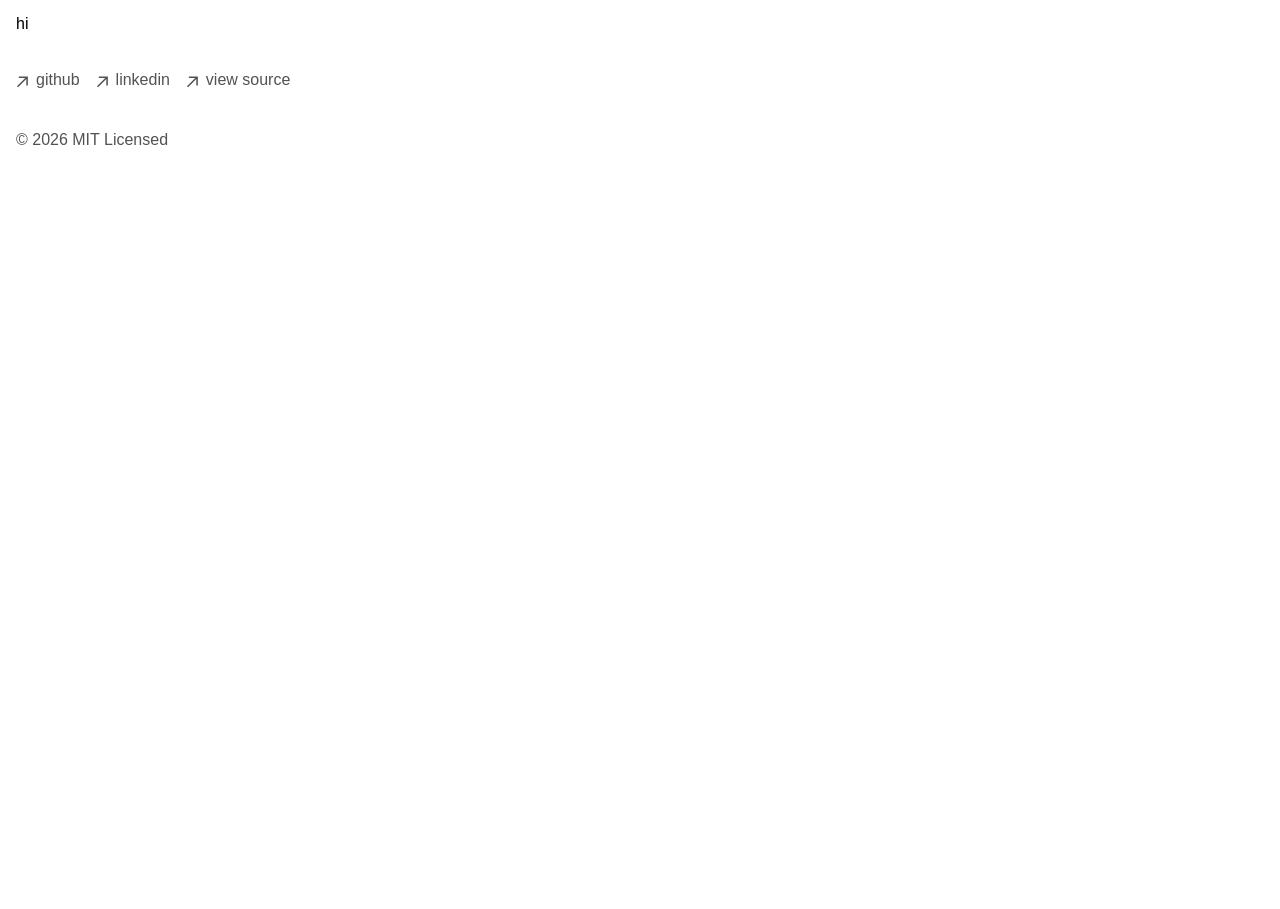
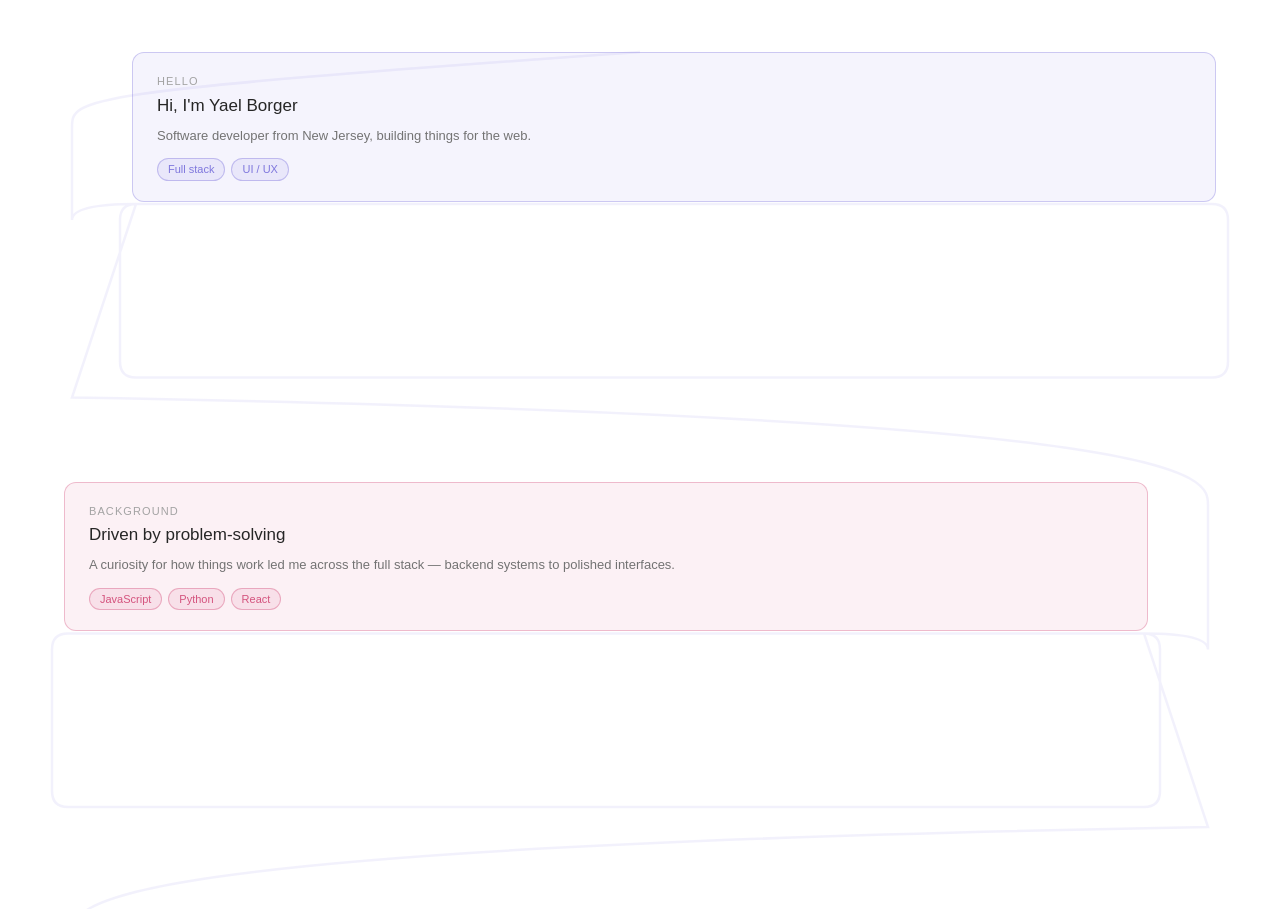
Before and after one commit to yborger/Personal-Website, a Next.js app: page / in a window 1280 px wide. Shown: the part 100-1009 px from the top of the page. Before the commit the page ends 800 px from the top, so only its background shows below. Built offline with nearby package versions, Linux system fonts and the light colour scheme.

Commit message:
Working but not as desired yet

```diff
--- a/app/components/storyboard.tsx
+++ b/app/components/storyboard.tsx
@@ -11,107 +11,15 @@ type CardData = {
 }
 
 export default function StoryBoard({ cards }: { cards: CardData[] }) {
-  const svgRef    = useRef<SVGSVGElement>(null)
-  const drawnRef  = useRef<SVGPathElement>(null)
-  const trackRef  = useRef<SVGPathElement>(null)
-  const walkerRef = useRef<SVGCircleElement>(null)
-  const outerRef  = useRef<SVGCircleElement>(null)
-  const hintRef   = useRef<HTMLDivElement>(null)
-  const cardRefs  = useRef<(HTMLDivElement | null)[]>([])
-  const ghostRef  = useRef<SVGPathElement | null>(null)
+  const svgRef      = useRef<SVGSVGElement>(null)
+  const drawnRef    = useRef<SVGPathElement>(null)
+  const trackRef    = useRef<SVGPathElement>(null)
+  const walkerRef   = useRef<SVGCircleElement>(null)
+  const outerRef    = useRef<SVGCircleElement>(null)
+  const hintRef     = useRef<HTMLDivElement>(null)
+  const cardRefs    = useRef<(HTMLDivElement | null)[]>([])
+  const ghostRef    = useRef<SVGPathElement | null>(null)
   const totalLenRef = useRef<number>(0)
-
-  function buildPath() {
-    const svg = svgRef.current
-    if (!svg) return ''
-
-    // the SVG bounding rect -- actual pixel dimensions
-    const svgRect = svg.getBoundingClientRect()
-
-    // margin from the far edge of each card to where the line swings out to
-    const swing = 32
-
-    const points: string[] = []
-    points.push(`M ${svgRect.width / 2} 0`)
-
-    cardRefs.current.forEach((card, i) => {
-      if (!card) return
-
-      const cardRect = card.getBoundingClientRect()
-
-      // convert card's viewport position into SVG-relative coordinates
-      const top    = cardRect.top    - svgRect.top
-      const bottom = cardRect.bottom - svgRect.top
-      const left   = cardRect.left   - svgRect.left
-      const right  = cardRect.right  - svgRect.left
-      const midY   = (top + bottom) / 2
-
-      const isRight = i % 2 === 0
-
-      // the far edge the line swings out to — opposite side from the card
-      const swingX = isRight
-        ? left - swing        // card is on the right, line swings left
-        : right + swing       // card is on the left, line swings right
-
-      const prevBottom = i === 0
-        ? 0
-        : (() => {
-            const prev = cardRefs.current[i - 1]
-            if (!prev) return top
-            const r = prev.getBoundingClientRect()
-            return r.bottom - svgRect.top
-          })()
-
-      const travelMid = prevBottom + (top - prevBottom) * 0.5
-
-      // curve from previous position, swing out to opposite side, approach card
-      points.push(`C ${swingX} ${prevBottom + 40}, ${swingX} ${travelMid - 30}, ${swingX} ${travelMid}`)
-      points.push(`C ${swingX} ${travelMid + 30}, ${swingX} ${top - 20}, ${swingX} ${top}`)
-
-      // run down the far edge of the card
-      points.push(`C ${swingX} ${top + 30}, ${swingX} ${midY - 20}, ${swingX} ${midY}`)
-      points.push(`C ${swingX} ${midY + 20}, ${swingX} ${bottom - 20}, ${swingX} ${bottom}`)
-    })
-
-    const lastCard = cardRefs.current[cardRefs.current.length - 1]
-    const lastBottom = lastCard
-      ? lastCard.getBoundingClientRect().bottom - svgRect.top
-      : svgRect.height
-
-    points.push(`C ${svgRect.width / 2} ${lastBottom + 60}, ${svgRect.width / 2} ${lastBottom + 120}, ${svgRect.width / 2} ${svgRect.height}`)
-
-    return points.join(' ')
-  }
-
-  function applyPath() {
-    const svg    = svgRef.current
-    const drawn  = drawnRef.current
-    const track  = trackRef.current
-    if (!svg || !drawn || !track) return
-
-    const PATH = buildPath()
-    if (!PATH) return
-
-    track.setAttribute('d', PATH)
-    drawn.setAttribute('d', PATH)
-
-    // remove old ghost if one exists
-    if (ghostRef.current) {
-      svg.removeChild(ghostRef.current)
-    }
-
-    const ghost = document.createElementNS('http://www.w3.org/2000/svg', 'path')
-    ghost.setAttribute('d', PATH)
-    ghost.setAttribute('fill', 'none')
-    ghost.style.visibility = 'hidden'
-    svg.appendChild(ghost)
-    ghostRef.current = ghost
-
-    const totalLen = ghost.getTotalLength()
-    totalLenRef.current = totalLen
-    drawn.style.strokeDasharray  = String(totalLen)
-    drawn.style.strokeDashoffset = String(totalLen)
-  }
 
   useEffect(() => {
     const svg    = svgRef.current
@@ -122,10 +30,114 @@ export default function StoryBoard({ cards }: { cards: CardData[] }) {
     const hint   = hintRef.current
     if (!svg || !drawn || !track || !walker || !outer || !hint) return
 
-    // build path once on mount after cards have rendered
-    applyPath()
+    function buildPath(svg: SVGSVGElement): string {
+      const svgRect  = svg.getBoundingClientRect()
+      const scrollY  = window.scrollY        // current scroll offset
+      const swing    = 48
+      const outset   = 12
+      const r        = 16
+      const points: string[] = []
 
-    function lerpColor(a: string, b: string, t: number) {
+      // total document height so the path ends at the bottom of the page
+      const docHeight = document.body.scrollHeight
+
+      points.push(`M ${svgRect.width / 2} 0`)
+
+      cardRefs.current.forEach((card, i) => {
+        if (!card) return
+
+        const cardRect = card.getBoundingClientRect()
+
+        // add scrollY to convert viewport-relative to document-relative
+        const top    = (cardRect.top    + scrollY) - outset
+        const bottom = (cardRect.bottom + scrollY) + outset
+        const left   = (cardRect.left   - svgRect.left) - outset
+        const right  = (cardRect.right  - svgRect.left) + outset
+
+        const isRight   = i % 2 === 0
+        const approachX = isRight ? left - swing : right + swing
+
+        const prevBottom = i === 0
+          ? 0
+          : (() => {
+              const prev = cardRefs.current[i - 1]
+              if (!prev) return top
+              const pr = prev.getBoundingClientRect()
+              return (pr.bottom + scrollY) + outset
+            })()
+
+        const travelMid = prevBottom + (top - prevBottom) * 0.5
+
+        points.push(`C ${approachX} ${prevBottom + 40}, ${approachX} ${travelMid - 30}, ${approachX} ${travelMid}`)
+        points.push(`C ${approachX} ${travelMid + 30}, ${approachX} ${top - 20}, ${approachX} ${top - 20}`)
+
+        if (isRight) {
+          points.push(`L ${approachX} ${top + r}`)
+          points.push(`Q ${approachX} ${top}, ${left + r} ${top}`)
+          points.push(`L ${right - r} ${top}`)
+          points.push(`Q ${right} ${top}, ${right} ${top + r}`)
+          points.push(`L ${right} ${bottom - r}`)
+          points.push(`Q ${right} ${bottom}, ${right - r} ${bottom}`)
+          points.push(`L ${left + r} ${bottom}`)
+          points.push(`Q ${left} ${bottom}, ${left} ${bottom - r}`)
+          points.push(`L ${left} ${top + r}`)
+          points.push(`Q ${left} ${top}, ${left + r} ${top}`)
+          points.push(`L ${approachX} ${bottom + 20}`)
+        } else {
+          points.push(`L ${approachX} ${top + r}`)
+          points.push(`Q ${approachX} ${top}, ${right - r} ${top}`)
+          points.push(`L ${left + r} ${top}`)
+          points.push(`Q ${left} ${top}, ${left} ${top + r}`)
+          points.push(`L ${left} ${bottom - r}`)
+          points.push(`Q ${left} ${bottom}, ${left + r} ${bottom}`)
+          points.push(`L ${right - r} ${bottom}`)
+          points.push(`Q ${right} ${bottom}, ${right} ${bottom - r}`)
+          points.push(`L ${right} ${top + r}`)
+          points.push(`Q ${right} ${top}, ${right - r} ${top}`)
+          points.push(`L ${approachX} ${bottom + 20}`)
+        }
+      })
+
+      const lastCard   = cardRefs.current[cardRefs.current.length - 1]
+      const lastBottom = lastCard
+        ? (lastCard.getBoundingClientRect().bottom + scrollY) + outset
+        : docHeight
+
+      points.push(`C ${svgRect.width / 2} ${lastBottom + 60}, ${svgRect.width / 2} ${lastBottom + 120}, ${svgRect.width / 2} ${docHeight}`)
+
+      return points.join(' ')
+    }
+
+    function applyPath(
+      svg:   SVGSVGElement,
+      drawn: SVGPathElement,
+      track: SVGPathElement,
+    ) {
+      const PATH = buildPath(svg)
+      if (!PATH) return
+
+      track.setAttribute('d', PATH)
+      drawn.setAttribute('d', PATH)
+
+      const existing = ghostRef.current
+      if (existing && svg.contains(existing)) {
+        svg.removeChild(existing)
+      }
+
+      const ghost = document.createElementNS('http://www.w3.org/2000/svg', 'path')
+      ghost.setAttribute('d', PATH)
+      ghost.setAttribute('fill', 'none')
+      ghost.style.visibility = 'hidden'
+      svg.appendChild(ghost)
+      ghostRef.current = ghost
+
+      const totalLen       = ghost.getTotalLength()
+      totalLenRef.current  = totalLen
+      drawn.style.strokeDasharray  = String(totalLen)
+      drawn.style.strokeDashoffset = String(totalLen)
+    }
+
+    function coloration(a: string, b: string, t: number) {
       const ah = parseInt(a.slice(1), 16)
       const bh = parseInt(b.slice(1), 16)
       const ar = (ah >> 16) & 255, ag = (ah >> 8) & 255, ab = ah & 255
@@ -133,19 +145,24 @@ export default function StoryBoard({ cards }: { cards: CardData[] }) {
       return '#' + [ar+(br-ar)*t, ag+(bg-ag)*t, ab+(bb-ab)*t]
         .map(v => Math.round(v).toString(16).padStart(2,'0')).join('')
     }
-
     const colorStops = cards.map(c => c.color)
 
     function gradColor(t: number) {
       const segments = colorStops.length - 1
       const scaled   = t * segments
       const i        = Math.min(Math.floor(scaled), segments - 1)
-      return lerpColor(colorStops[i], colorStops[i + 1], scaled - i)
+      return coloration(colorStops[i], colorStops[i + 1], scaled - i)
     }
 
-    function onScroll() {
+    function onScroll(
+      drawn:  SVGPathElement,
+      walker: SVGCircleElement,
+      outer:  SVGCircleElement,
+      hint:   HTMLDivElement,
+    ) {
       const totalLen = totalLenRef.current
-      if (!totalLen) return
+      const ghost    = ghostRef.current
+      if (!totalLen || !ghost) return
 
       const scrollTop = window.scrollY
       const maxScroll = document.body.scrollHeight - window.innerHeight
@@ -154,16 +171,11 @@ export default function StoryBoard({ cards }: { cards: CardData[] }) {
 
       drawn.style.strokeDashoffset = String(totalLen - drawLen)
 
-      const ghost = ghostRef.current
-      if (ghost) {
-        const pt = ghost.getPointAtLength(drawLen)
-        const cx = String(pt.x)
-        const cy = String(pt.y)
-        walker.setAttribute('cx', cx)
-        walker.setAttribute('cy', cy)
-        outer.setAttribute('cx', cx)
-        outer.setAttribute('cy', cy)
-      }
+      const pt = ghost.getPointAtLength(drawLen)
+      walker.setAttribute('cx', String(pt.x))
+      walker.setAttribute('cy', String(pt.y))
+      outer.setAttribute('cx', String(pt.x))
+      outer.setAttribute('cy', String(pt.y))
 
       const col = gradColor(prog)
       walker.setAttribute('fill', col)
@@ -183,10 +195,11 @@ export default function StoryBoard({ cards }: { cards: CardData[] }) {
       hint.style.opacity = prog > 0.04 ? '0' : '1'
     }
 
-    // rebuild path on resize so it always hugs the actual card positions
-    function onResize() {
-      applyPath()
-    }
+    // bind the guarded non-null values into the listeners at registration time
+    const handleScroll = () => onScroll(drawn, walker, outer, hint)
+    const handleResize = () => applyPath(svg, drawn, track)
+
+    applyPath(svg, drawn, track)
 
     const first = cardRefs.current[0]
     if (first) {
@@ -194,20 +207,28 @@ export default function StoryBoard({ cards }: { cards: CardData[] }) {
       first.classList.remove('opacity-0', 'translate-y-3')
     }
 
-    window.addEventListener('scroll', onScroll, { passive: true })
-    window.addEventListener('resize', onResize)
+    window.addEventListener('scroll', handleScroll, { passive: true })
+    window.addEventListener('resize', handleResize)
     return () => {
-      window.removeEventListener('scroll', onScroll)
-      window.removeEventListener('resize', onResize)
+      window.removeEventListener('scroll', handleScroll)
+      window.removeEventListener('resize', handleResize)
     }
   }, [cards])
 
   return (
-    <div className="relative w-full">
+    <div className="relative w-full" style={{ minHeight: '100%' }}>
+
       <svg
         ref={svgRef}
-        className="absolute inset-0 w-full h-full pointer-events-none"
-        // no viewBox — coordinates are in real pixels now
+        style={{
+          position: 'absolute',
+          top: 0,
+          left: 0,
+          width: '100%',
+          height: '100%',
+          overflow: 'visible',
+          pointerEvents: 'none',
+        }}
       >
         <defs>
           <linearGradient id="lg" x1="0" y1="0" x2="0" y2="1">
@@ -235,8 +256,8 @@ export default function StoryBoard({ cards }: { cards: CardData[] }) {
           strokeLinejoin="round"
           style={{ transition: 'stroke-dashoffset 0.05s linear' }}
         />
-        <circle ref={walkerRef} r="7"  fill="#7F77DD" opacity="0" />
-        <circle ref={outerRef}  r="12" fill="none" stroke="#7F77DD" strokeWidth="1" opacity="0" />
+        <circle ref={walkerRef} r="10" fill="#7F77DD" opacity="0" />
+        <circle ref={outerRef}  r="16" fill="none" stroke="#7F77DD" strokeWidth="1.5" opacity="0" />
       </svg>
 
       {cards.map((card, i) => (
@@ -259,6 +280,7 @@ export default function StoryBoard({ cards }: { cards: CardData[] }) {
         <span className="block w-2 h-2 border-r border-b border-neutral-400 rotate-45" />
         scroll
       </div>
+
     </div>
   )
 }
--- a/app/components/storycard.tsx
+++ b/app/components/storycard.tsx
@@ -1,7 +1,7 @@
 //This file will be to make the line in home alt 3, since the scroll data is client-side and i can't have that directly on the home page
+'use client'
 
-
-type CardData = {
+type StoryCardProps = {
   label: string
   title: string
   body: string
@@ -9,18 +9,17 @@ type CardData = {
   index: number
   color: string
   cardRef: (el: HTMLDivElement | null) => void
-
 }
 
-
-export default function StoryCard({ label,
+export default function StoryCard({
+  label,
   title,
   body,
   pills,
   index,
   color,
   cardRef,
-}: CardData){
+}: StoryCardProps) {
   return (
     <div
       ref={cardRef}
@@ -32,8 +31,13 @@ export default function StoryCard({ label,
         'relative z-10 mb-[280px]',
         index % 2 === 0
           ? 'ml-[100px] mr-8'
-          : 'ml-8 mr-[100px]','opacity-0 translate-y-3','transition-all duration-500 ease-out','border rounded-xl px-6 py-5',].join(' ')}
-    ><p className="text-[11px] tracking-widest uppercase text-neutral-400 mb-1">
+          : 'ml-8 mr-[100px]',
+        'opacity-0 translate-y-3',
+        'transition-all duration-500 ease-out',
+        'border rounded-xl px-6 py-5',
+      ].join(' ')}
+    >
+      <p className="text-[11px] tracking-widest uppercase text-neutral-400 mb-1">
         {label}
       </p>
       <p className="text-[17px] font-medium leading-snug mb-2 text-neutral-800 dark:text-neutral-100">
--- a/app/page.tsx
+++ b/app/page.tsx
@@ -11,45 +11,43 @@ Concept, reworked
 
 */
 
+import Storyboard from './components/storyboard'
 
-/*
-{`Hi! I'm Yael Borger, and I am a software developer from New Jersey. My journey into the tech world began with a fascination for problem-solving and technology, leading me to explore various programming languages and frameworks`}
-{'Throughout my career, I have honed my skills in JavaScript, Python, and HTML/CSS, and I enjoy working across the full stack, from frontend development to backend systems. I take pride in crafting engaging user experiences that not only look great but also function smoothly and seamlessly.'}
-{"I have worked on projects ranging from simple applications to complex software solutions, each teaching me something new. I'm particularly interested in web development and UI/UX design."}
-*/
-
-
-import { number } from "motion"
-import Storyboard from "./components/storyboard"
-// once the storyboard is ready I can add it here -- this is so I have it ready
-
-const storyCards= [
+const storyCards = [
   {
-    label: 'text1',
-    title: 'title1',
-    body: 'body1',
-    pills: ['pill1', 'pill2'],
-    index: 1,
-    color: "#ff0000",
-    cardRef: (el: HTMLDivElement | null) => void 0
+    label: 'Hello',
+    title: "Hi, I'm Yael Borger",
+    body: 'Software developer from New Jersey, building things for the web.',
+    pills: ['Full stack', 'UI / UX'],
+    color: '#7F77DD',
   },
   {
-    label: 'text1',
-    title: 'title1',
-    body: 'body1',
-    pills: ['pill1', 'pill2'],
-    index: 1,
-    color: "#ff0000",
-    cardRef: (el: HTMLDivElement | null) => void 0
-  }
+    label: 'Background',
+    title: 'Driven by problem-solving',
+    body: 'A curiosity for how things work led me across the full stack — backend systems to polished interfaces.',
+    pills: ['JavaScript', 'Python', 'React'],
+    color: '#D4537E',
+  },
+  {
+    label: 'Focus',
+    title: 'Crafting experiences that feel right',
+    body: 'Frontend craft meets UX thinking — the details that make interfaces feel intentional and alive.',
+    pills: ['Web dev', 'Animation', 'Design'],
+    color: '#1D9E75',
+  },
+  {
+    label: 'Work',
+    title: 'See the portfolio',
+    body: 'Projects ranging from small apps to complex software — each one teaching something new.',
+    pills: ['View projects'],
+    color: '#378ADD',
+  },
 ]
-
-//      <Storyboard cards={storyCards} where hte <p> is />
 
 export default function Page() {
   return (
-    <section>
-      <p>hi</p>
-      </section>
+    <section className="relative min-h-screen pt-10 px-4">
+      <Storyboard cards={storyCards} />
+    </section>
   )
 }
```
Lines whose indentation alone changed are shown as unchanged.
